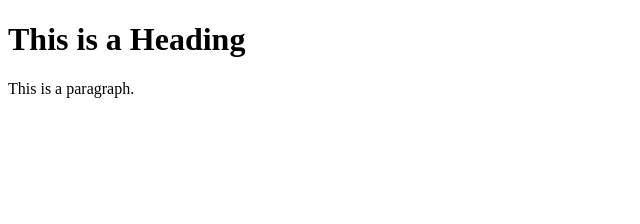
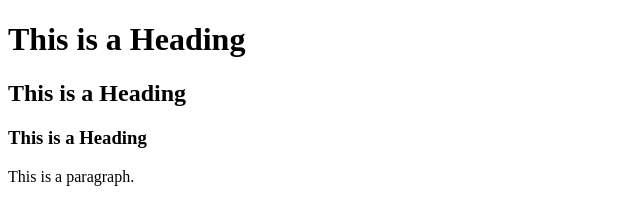
Before and after one commit to dannvitha118/yitinternship, a plain HTML site: page index.html in a window 1280 px wide. Shown: the whole page, without its empty margins (0-640 px from the left). Drawn offline with Linux system fonts and the light colour scheme.

Commit message:
Update index.html

```diff
--- a/index.html
+++ b/index.html
@@ -6,6 +6,8 @@
 <body>
 
 <h1>This is a Heading</h1>
+  <h2>This is a Heading</h2>
+   <h3>This is a Heading</h3>
 <p>This is a paragraph.</p>
 
 </body>
```
